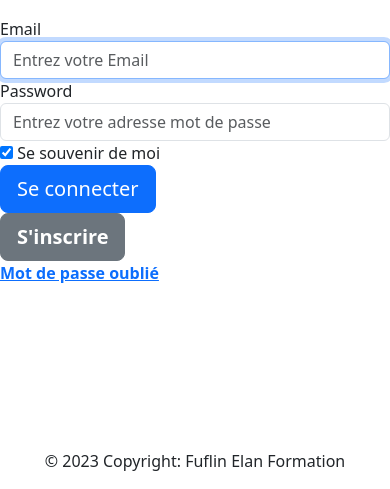
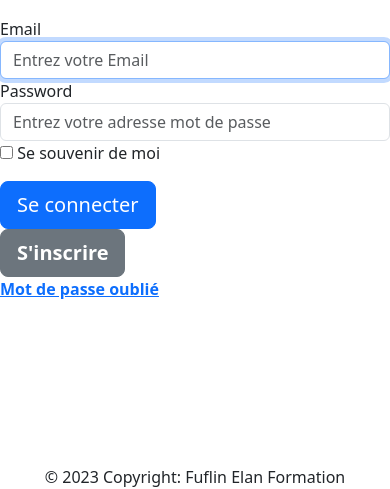
Before and after one commit to fuflin/SiteBlackLions, a Symfony app: template templates/security/login.html.twig in a window 390 px wide; the page is wider, and only the part inside the window is pictured. Shown: the part 1755-2244 px from the top of that part. Run offline with Twig, Linux system fonts and the light colour scheme; the template is opened without the code that fills it, so the values that code supplies are empty; some libraries are stand-ins or nearby versions; some web fonts are replaced.

Commit message:
modif diverses + prépa responsive

```diff
--- a/assets/styles/app.scss
+++ b/assets/styles/app.scss
@@ -1085,3 +1085,7 @@ body {
         }
     }
 }
+
+@import "./media_phone.scss";
+@import "./media_tablette.scss";
+@import "./media_laptop.scss";
--- a/src/Security/AppAuthenticator.php
+++ b/src/Security/AppAuthenticator.php
@@ -41,6 +41,8 @@ class AppAuthenticator extends AbstractLoginFormAuthenticator
             throw new \Exception('Bot détecté');
         }
 
+
+
         return new Passport(
             new UserBadge($email),
             new PasswordCredentials($request->request->get('password', '')),
--- a/templates/base.html.twig
+++ b/templates/base.html.twig
@@ -11,6 +11,7 @@
       {{ encore_entry_link_tags('app') }}
       <link href="https://cdn.jsdelivr.net/npm/bootstrap@5.3.0-alpha3/dist/css/bootstrap.min.css" rel="stylesheet" integrity="sha384-KK94CHFLLe+nY2dmCWGMq91rCGa5gtU4mk92HdvYe+M/SXH301p5ILy+dN9+nJOZ" crossorigin="anonymous">
       {% endblock %}
+
       {% block javascripts %}
       <script src="https://ajax.googleapis.com/ajax/libs/jquery/3.7.0/jquery.min.js"></script>
       <script src="https://kit.fontawesome.com/9cf79281fe.js" crossorigin="anonymous"></script>
--- a/templates/security/login.html.twig
+++ b/templates/security/login.html.twig
@@ -36,10 +36,11 @@
             <div>
                 <input type="hidden" name="_csrf_token" value="{{ csrf_token('authenticate') }}">
             </div>
-            <label class="remember_me">
-                <input type="checkbox" name="_remember_me" checked />
-                Se souvenir de moi
-            </label>
+            <div class="checkbox mb-3">
+                <label>
+                    <input type="checkbox" name="_remember_me"> Se souvenir de moi
+                </label>
+            </div>
             <div class="button">
                 <button class="btn btn-lg btn-primary" type="submit">Se connecter</button>
             </div>
@@ -56,11 +57,7 @@
     Uncomment this section and add a remember_me option below your firewall to activate remember me functionality.
     See https://symfony.com/doc/current/security/remember_me.html
 
-    <div class="checkbox mb-3">
-        <label>
-            <input type="checkbox" name="_remember_me"> Remember me
-        </label>
-    </div>
+    Se souvenir de moi
     #}
 
 </form>
```
Also changed, not shown: assets/styles/media_laptop.scss (added), assets/styles/media_phone.scss (added), assets/styles/media_tablette.scss (added).
